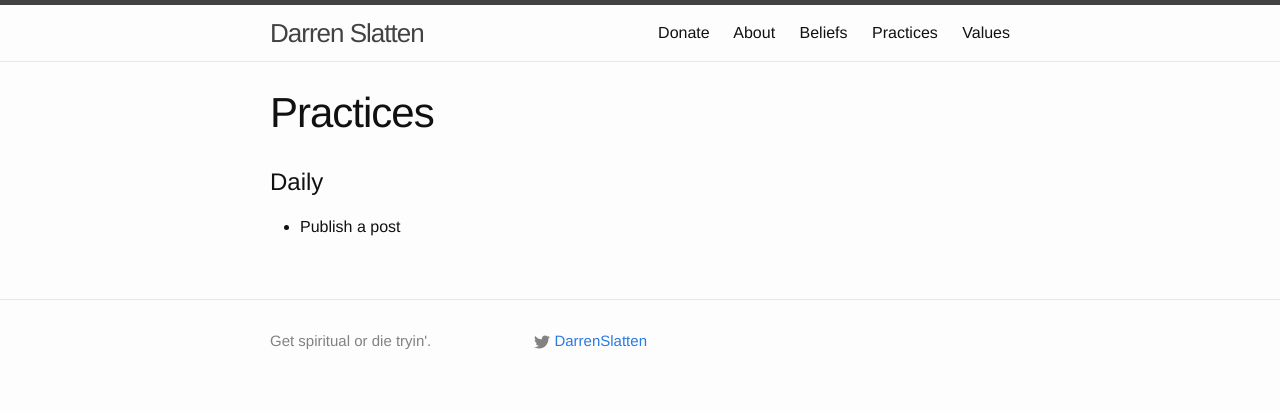
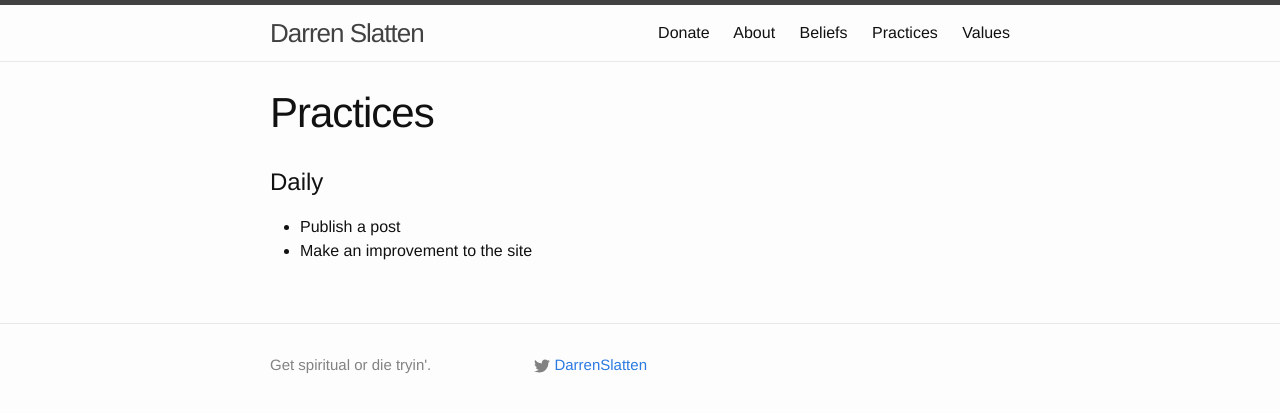
Before and after one commit to dslatten/dslatten.github.io, a Jekyll site: the page built from practices.md, in a window 1280 px wide. Shown: the top 413 px of the page. Built offline with Jekyll 4.4.1, drawn with Linux system fonts in a browser that asks for light colours.

Commit message:
Added a daily practice

```diff
--- a/practices.md
+++ b/practices.md
@@ -7,3 +7,4 @@ permalink: /practices.html
 # Daily
 
  - Publish a post
+ - Make an improvement to the site
```
